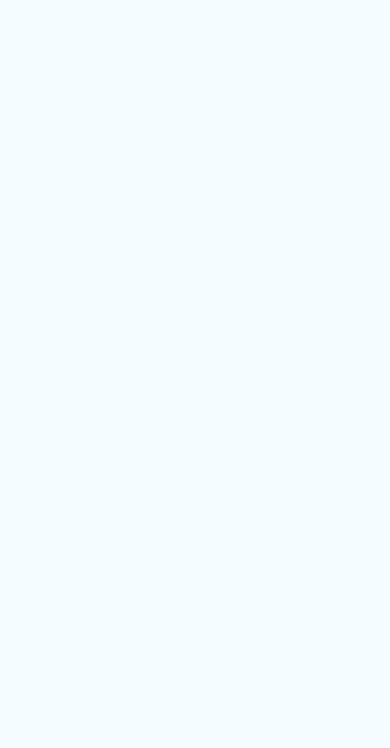
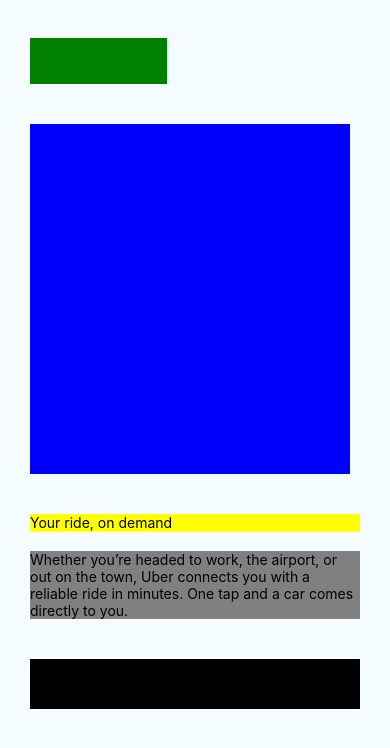
Before and after one commit to duongtranpyco/react-native-pyco-training, a React Native app: screen / in a window 390 px wide. Shown: the top 748 px of the page. Built offline with nearby package versions, Linux system fonts and the light colour scheme.

Commit message:
Made component tree and highlighted by background color

```diff
--- a/App.js
+++ b/App.js
@@ -7,38 +7,60 @@
  */
 
 import React, { Component } from 'react';
-import { StyleSheet, View } from 'react-native';
+import { StyleSheet, View, SafeAreaView, Text } from 'react-native';
 
 export default class App extends Component {
 
   renderLogo = () => {
+    return (
+      <View style={styles.logo}>
 
+      </View>
+    );
   };
 
   renderWelcomeImage = () => {
+    return (
+      <View style={styles.welcomeImage}>
 
+      </View>
+    )
   };
 
   renderWelcomeTitle = () => {
-
+    return (
+      <Text style={styles.welcomeTitle}>
+        Your ride, on demand
+      </Text>
+    )
   };
 
   renderWelcomeText = () => {
-
+    return (
+      <Text style={styles.welcomeText}>
+        Whether you’re headed to work, the airport, or out on the town, Uber connects you with a reliable ride in minutes. One tap and a car comes directly to you.
+      </Text>
+    );
   };
 
   renderRegisterButton = () => {
+    return (
+      <View style={styles.registerButton}>
 
+      </View>
+    );
   };
 
   render() {
     return (
       <View style={styles.container}>
-        {this.renderLogo()}
-        {this.renderWelcomeImage()}
-        {this.renderWelcomeTitle()}
-        {this.renderWelcomeText()}
-        {this.renderRegisterButton()}
+        <SafeAreaView>
+          {this.renderLogo()}
+          {this.renderWelcomeImage()}
+          {this.renderWelcomeTitle()}
+          {this.renderWelcomeText()}
+          {this.renderRegisterButton()}
+        </SafeAreaView>
       </View>
     );
   }
@@ -47,33 +69,46 @@ export default class App extends Component {
 const styles = StyleSheet.create({
   container: {
     flex: 1,
-    justifyContent: 'center',
-    alignItems: 'center',
     backgroundColor: '#F5FCFF',
+
+    paddingHorizontal: 30,
+    paddingTop: 37.5,
+    paddingBottom: 43,
   },
 
   // logo
   logo: {
-
+    width: 137,
+    height: 46,
+    backgroundColor: 'green',
+    marginBottom: 40
   },
 
   // welcome image
   welcomeImage: {
-
+    width: 320,
+    height: 350,
+    backgroundColor: 'blue',
+    marginBottom: 40
   },
 
   // welcome title
   welcomeTitle: {
-
+    marginBottom: 20,
+    backgroundColor: 'yellow'
   },
 
   // welcome text,
   welcomeText: {
-
+    marginBottom: 40,
+    backgroundColor: 'gray',
   },
 
   // register button
   registerButton: {
-
+    height: 50,
+    justifyContent: 'center',
+    alignItems: 'center',
+    backgroundColor: 'black'
   }
 });
```
